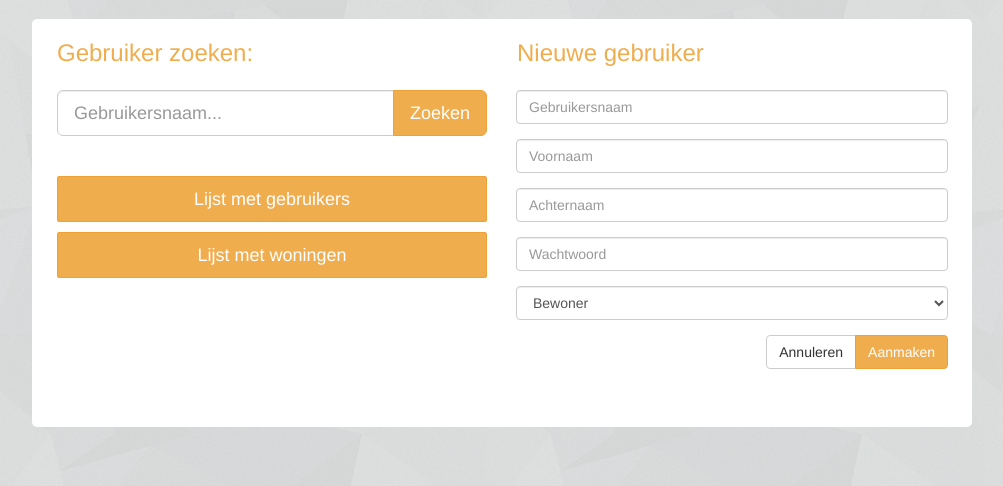
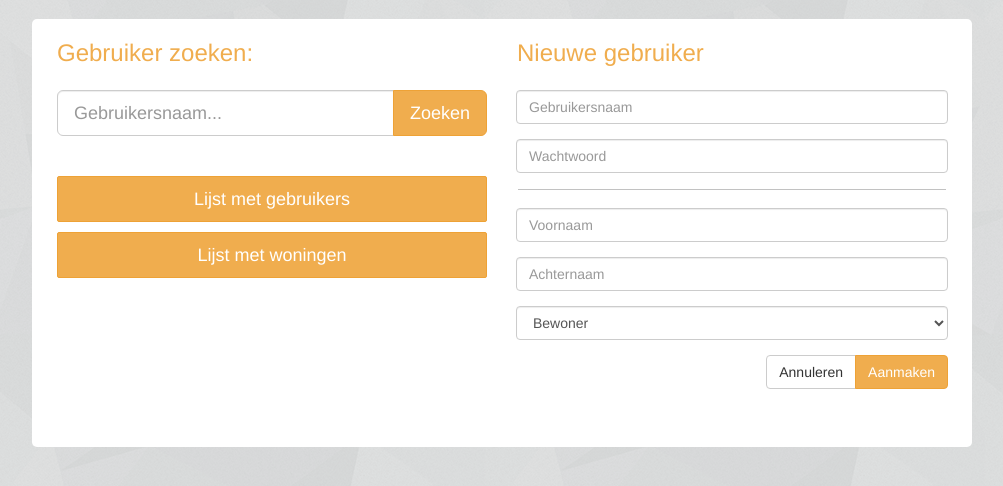
Before and after one commit to HU-ICTV1G-IDP-G3/Domotica, a Flask app: page /admin/ in a window 1280 px wide. Shown: the part 66-552 px from the top of the page, without its empty margins (138-1141 px from the left). Run offline with Flask 2, Linux system fonts and the light colour scheme; parts of the project's set-up code (start-up, migrations or seed data) failed here and were passed over; some libraries are stand-ins or nearby versions.

Commit message:
Updated the admin page.

```diff
--- a/WebApplicatie/init.py
+++ b/WebApplicatie/init.py
@@ -5,11 +5,14 @@ from flask_kvsession import KVSessionExtension
 from simplekv.memory.redisstore import RedisStore
 from flask_wtf import Form
 
-from wtforms import PasswordField, validators, HiddenField, StringField
+from wtforms import PasswordField, validators, HiddenField, StringField, SelectField
 from wtforms import TextAreaField, BooleanField
 from wtforms.validators import EqualTo, Optional, data_required
 from wtforms.validators import Length, Email
 
+from passlib.handlers.sha2_crypt import sha256_crypt as hash
+
+#Importeert de redis functies voor later gebruik.
 store = RedisStore(redis.StrictRedis())
 
 app = Flask(__name__, static_url_path='/static')
@@ -18,34 +21,86 @@ app.config.update(
     SESSION_KEY_BITS=128
 )
 
+#Een form gegenereert voor de pagina admin.html
+#Hiermee kan een admin een nieuwe user toevoegen.
+class NieuweGebruikerForm(Form):
+     gebruikersnaam = StringField('Gebruikersnaam', validators=[
+           data_required('Voer een gebruikersnaam in.')])
+     password = PasswordField('Voer een veilig wachtwoord in.', validators=[
+           data_required('Voer een geldig wachtwoord in.')])
+     voornaam = StringField('Voornaam', validators=[
+           data_required('Dit veld is verplicht.'),
+           Length(min=2, max=30, message=(u'Uw voornaam moet minimaal 2 en mag maximaal 30 tekens bevatten.'))])
+     achternaam = StringField('Achternaam', validators=[
+           data_required('Dit veld is verplicht.'),
+           Length(min=2, max=30, message=(u'Uw achternaam moet minimaal 2 en mag maximaal 30 tekens bevatten.'))])
+     rang = SelectField('Rang', choices=[("1", "Bewoner"), ("2", "Meldkamer medewerker"), ("3", "Admin")], default="1")
+
+#Voor serverside sessions, maakt gebruik van redis. (Vergeet dus niet dat redis een vereiste is op de locatie waar je deze applicatie wilt draaien.)
 KVSessionExtension(store, app)
 
 # @app.before_request
 # def db_connect():
 #     g.db_conn = pymysql.connect(host='213.233.237.7',
 #                                  user='domotica',
-#                                  password='SecretPass :O :O :O',
+#                                  password='Secret so secret',
 #                                  db='domotica_db',
 #                                  charset='utf8',
 #                                  port=3306)
 #     global cur
 #     cur = g.db_conn.cursor()
 
-@app.route('/')
+
+#De index pagina, met de login staat hieronder vermeld:
+@app.route('/', methods=["GET", "POST"])
 def login():
     return render_template("login.html")
 
-@app.route('/bewoner/')
+
+#De bewoner pagina, met de verlichting functies staan hieronder vermeld:
+@app.route('/bewoner/', methods=["GET", "POST"])
 def bewoner():
     return render_template("bewoner.html")
 
-@app.route('/meldkamer/')
+
+#De meldkamer pagina, staat hieronder vermeld:
+@app.route('/meldkamer/', methods=["GET", "POST"])
 def meldkamer():
     return render_template("meldkamer.html")
 
-@app.route('/admin/')
+
+#De admin pagina, met de funcites om een nieuw account aan te maken en te beheren staat hieronder vermeld:
+@app.route('/admin/', methods=["GET", "POST"])
 def admin():
-    return render_template("admin.html")
+    #Vraagt het eerder gemaakte 'NieuweGebruikerForm' form aan.
+    form = NieuweGebruikerForm()
+
+    #Zodra de post op de pagina langs de vallidators van WTForm zijn gegaan kan de rest plaatsvinden.
+    if form.validate_on_submit():
+        #Nodig voor de request die we hierna gaan maken.
+        admin = NieuweGebruikerForm(request.form)
+
+        #Alle velden worden binnengehaald en aan een variabele gekoppelt.
+        username = admin.gebruikersnaam.data
+        password = admin.password.data
+        voornaam = admin.voornaam.data
+        achternaam = admin.achternaam.data
+        rang = admin.rang.data
+
+        #Een laatste check of de username wel beschikbaar is (Deze moet uniek zijn):
+        cur.execute("SELECT username FROM User WHERE username =%s", (escape(username)))
+        beschikbaar = cur.fetchall()
+
+        if beschikbaar == ():
+            #Het wachtwoord wordt met een random salt gehashed en beide worden in één variabele gestopt.
+            versleutelde_password = hash.encrypt(escape(password))
+
+            #De gegevens worden naar de database verstuurd:
+            cur.execute("INSERT INTO User (username, forename, lastname, password, rank) VALUES (%s, %s, %s, %s, %s)", (escape(username), escape(voornaam), escape(achternaam), versleutelde_password, int(rang)))
+
+
+
+    return render_template("admin.html", NieuweGebruikerForm=form)
 
 if __name__ == '__main__':
     app.secret_key = '*87gas6&*(73()fa98Nla&$62Nv%#{az' #Secret key for sessions | This key HAS TO BE CHANGED IN THE FINAL VERSION (and not being published on GitHub)
--- a/WebApplicatie/static/css/cover.css
+++ b/WebApplicatie/static/css/cover.css
@@ -87,3 +87,14 @@
 .oranje h3 {
   font-weight: 600;
 }
+
+hr {
+  -moz-border-bottom-colors: none;
+  -moz-border-image: none;
+  -moz-border-left-colors: none;
+  -moz-border-right-colors: none;
+  -moz-border-top-colors: none;
+  border-color: rgba(123, 123, 123, 0.46);;
+  border-style: solid none;
+  margin: 18px 0;
+}
--- a/WebApplicatie/templates/admin.html
+++ b/WebApplicatie/templates/admin.html
@@ -26,30 +26,33 @@
 
 			<h3><span class="oranje">Nieuwe gebruiker</span></h3>
 
-				<form class="form-horizontal" style="padding: 14px;">
+				<form class="form-horizontal" method="post" style="padding: 14px;">
+					{{ NieuweGebruikerForm.csrf_token }}
 
-						<div class="form-group">
-								<input type="text" class="form-control" id="username" placeholder="Gebruikersnaam">
+						<div class="form-group {% if NieuweGebruikerForm.gebruikersnaam.errors %} has-error {% endif %}">
+								{{ NieuweGebruikerForm.gebruikersnaam(placeholder="Gebruikersnaam", class="form-control") }}
 						</div>
 
-						<div class="form-group">
-								<input type="text" class="form-control" id="Voornaam" placeholder="Voornaam">
+						<div class="form-group {% if NieuweGebruikerForm.password.errors %} has-error {% endif %}">
+								{{ NieuweGebruikerForm.password(placeholder="Wachtwoord", class="form-control") }}
 						</div>
 
-						<div class="form-group">
-								<input type="text" class="form-control" id="Achternaam" placeholder="Achternaam">
+						<div class='row' style="margin-top: -17px;">
+							<div class='span12'>
+									<hr style="margin-left: 2px;margin-right: 2px;">
+							</div>
 						</div>
 
-						<div class="form-group">
-								<input type="password" class="form-control" id="Wachtwoord" placeholder="Wachtwoord">
+						<div class="form-group {% if NieuweGebruikerForm.voornaam.errors %} has-error {% endif %}">
+								{{ NieuweGebruikerForm.voornaam(placeholder="Voornaam", class="form-control") }}
 						</div>
 
-						<div class="form-group text-right">
-							<select id="type" name="type" class="form-control">
-										<option value="1">Bewoner</option>
-										<option value="2">Meldkamer medewerker</option>
-										<option value="3">Admin</option>
-									</select>
+						<div class="form-group {% if NieuweGebruikerForm.achternaam.errors %} has-error {% endif %}">
+								{{ NieuweGebruikerForm.achternaam(placeholder="Achternaam", class="form-control") }}
+						</div>
+
+						<div class="form-group text-right {% if NieuweGebruikerForm.rang.errors %} has-error {% endif %}">
+							{{ NieuweGebruikerForm.rang(placeholder="Achternaam", class="form-control") }}
 						</div>
 
 						<div class="form-group text-right">
```
